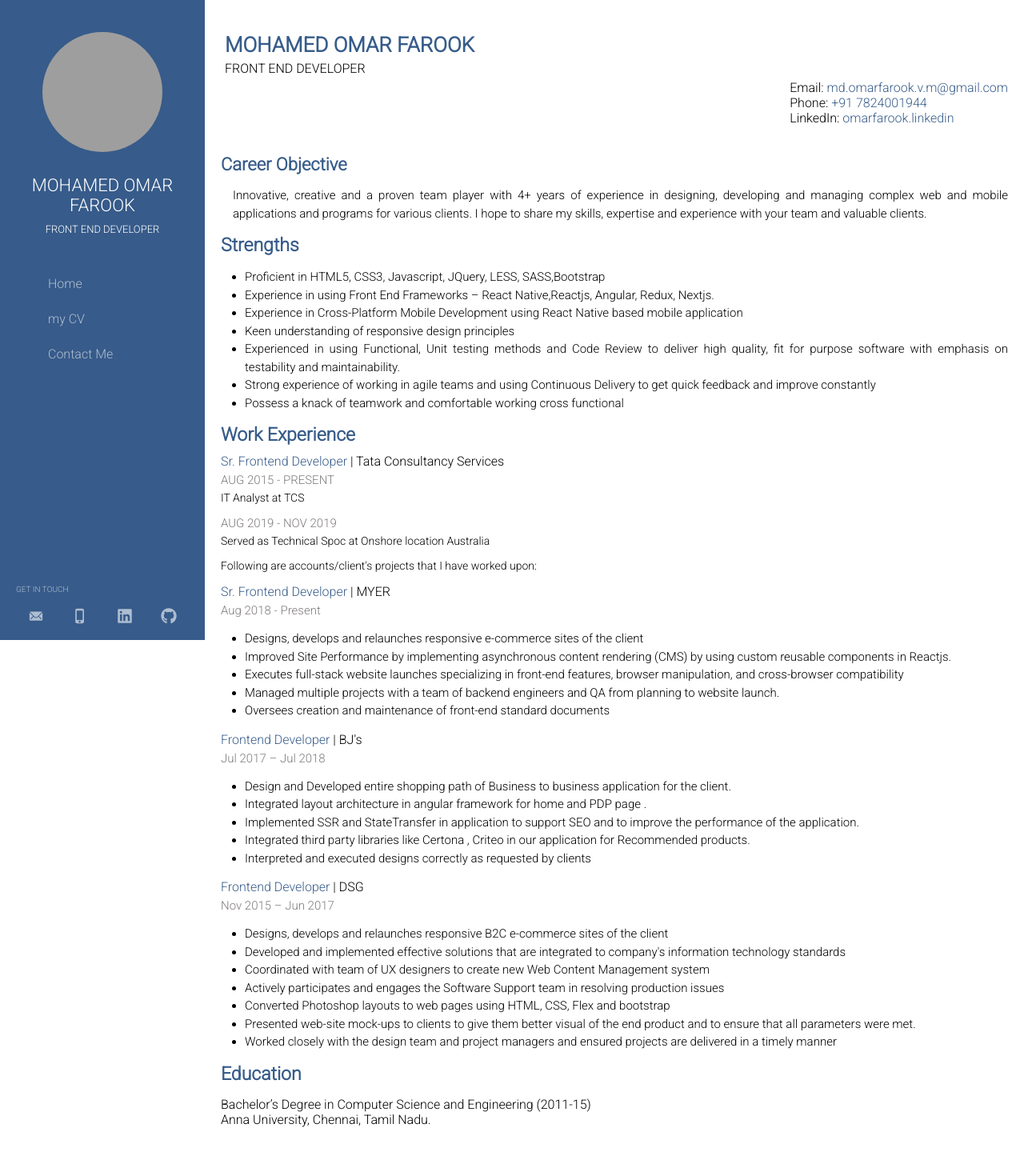
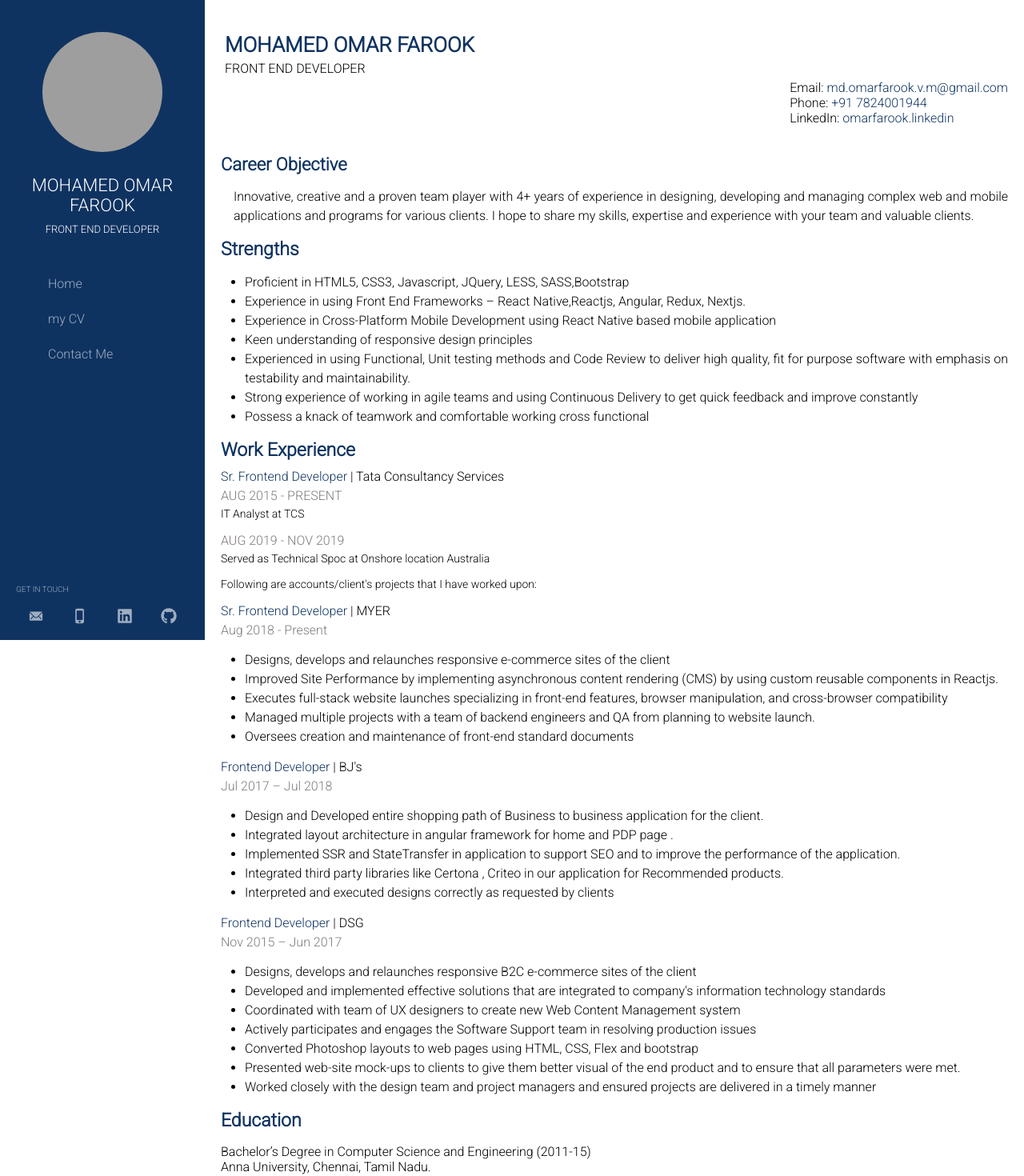
Before and after one commit to omarfarook/profile, a Next.js app: page /mycv in a window 1280 px wide. Shown: the top 1470 px of the page at 80% size. Before the commit the page ends 1424 px from the top, so only its background shows below. Built offline with nearby package versions, Linux system fonts and the light colour scheme; grey boxes are pictures that could not be loaded.

Commit message:
mailer updated

```diff
--- a/components/contact-me/index.js
+++ b/components/contact-me/index.js
@@ -15,7 +15,7 @@ import {
 
 const ContactMe = () => (
     <styles.Contact_Container>
-        { /*<h2>Contact Me</h2>
+        <h2>Contact Me</h2>
         <span>I am available to be hired.</span>
         <address>
             <styles.Links>
@@ -24,7 +24,7 @@ const ContactMe = () => (
                 <li><span>LinkedIn: </span><a href={LINKEDIN_URL} target="_blank" rel="noopener noreferrer"><span><FaLinkedin size={20} /></span>{LINKEDIN_NAME}</a></li>
                 <li><span>Github:</span><a href={GITHUB_URL} target="_blank" rel="noopener noreferrer"><span><FaGithub size={20} /></span>{GITHUB_NAME}</a></li>
             </styles.Links>
-        </address> */}
+        </address>
         <Mailer />
     </styles.Contact_Container>
 )
--- a/components/mailer/index.js
+++ b/components/mailer/index.js
@@ -120,7 +120,7 @@ class Mailer extends Component {
                     <style.Label htmlFor="message">Message <span>*</span></style.Label>
                     <textarea
                         name="message"
-                        rows="10"
+                        rows="7"
                         id="message"
                         name="message"
                         value={message}
--- a/components/mailer/style.js
+++ b/components/mailer/style.js
@@ -3,7 +3,6 @@ import { FORMAL_WHITE, LIGHT_RED } from '../../constant/style'
 
 export const Form = styled.form `
   max-width: 450px;
-  margin: 0 auto;
   textarea {
     padding: 0px 5px;
     font-size: 15px;
--- a/components/my-cv/style.js
+++ b/components/my-cv/style.js
@@ -47,7 +47,7 @@ export const Personal_Info = styled.section `
 
 export const Duration = styled.span `
     color: rgb(128, 123, 123) !important;
-    font-size: 15px;
+    font-size: 16px;
     margin: 5px 0;
     display: block;
 `
@@ -70,9 +70,9 @@ export const Links = styled.ul `
 `
 export const Objective_Content = styled.section `
     p {
-        font-size: 15px;
+        font-size: 16px;
         line-height: 1.5;
-        padding-left: 15px;
+        padding-left: 16px;
         text-align: justify;
     }
     h1 {
@@ -80,12 +80,12 @@ export const Objective_Content = styled.section `
         font-size: 22px;
         margin: 0;
         ul {
-            font-size: 15px;
+            font-size: 16px;
             line-height: 1.5;
             padding-left: 30px;
             text-align: justify;
             @media only screen and (max-width: 768px) {
-                padding-left: 15px;
+                padding-left: 16px;
             }
         }
     }
@@ -97,7 +97,7 @@ export const Title = styled.section `
 
 export const Role = styled.div `
     margin: 0;
-    font-size: 15px;
+    font-size: 16px;
 `
 
 export const Experience_Content = styled.section `
@@ -111,7 +111,7 @@ export const Experience_Content = styled.section `
     p {
         margin: 0;
         font-size: 14px;
-        margin-bottom: 15px;
+        margin-bottom: 16px;
         text-align: justify;
     }
     h1 {
@@ -120,12 +120,12 @@ export const Experience_Content = styled.section `
         margin: 0;
     }
     ul {
-        font-size: 15px;
+        font-size: 16px;
         line-height: 1.5;
         padding-left: 30px;
         text-align: justify;
         @media only screen and (max-width: 768px) {
-            padding-left: 15px;
+            padding-left: 16px;
         }
     }
 `
@@ -133,7 +133,7 @@ export const Education_Content = styled.section `
     div {
         display: flex;
         flex-direction: column;
-        margin: 15px 0px;
+        margin: 16px 0px;
         font-size: 16px;
     }
     h1 {
@@ -141,12 +141,12 @@ export const Education_Content = styled.section `
         font-size: 23px;
         margin: 0;
         ul {
-            font-size: 15px;
+            font-size: 16px;
             line-height: 1.5;
             padding-left: 30px;
             text-align: justify;
             @media only screen and (max-width: 768px) {
-                padding-left: 15px;
+                padding-left: 16px;
             }
         }
     }
@@ -158,12 +158,12 @@ export const Strength_Container = styled.section `
         margin: 0;
     }
     ul {
-        font-size: 15px;
+        font-size: 16px;
         line-height: 1.5;
         padding-left: 30px;
         text-align: justify;
         @media only screen and (max-width: 768px) {
-            padding-left: 15px;
+            padding-left: 16px;
         }
     }
 `
--- a/constant/style.js
+++ b/constant/style.js
@@ -1,4 +1,4 @@
 export const LIGHT_REDa = 'rgba(145,13,13,.8)'
-export const LIGHT_RED = 'rgba(5, 51, 109, 0.8)'
+export const LIGHT_RED = 'rgb(15, 51, 97)'
 export const FORMAL_WHITE = 'white'
 export const BG_GRADIENT = 'linear-gradient(to top, #dfe9f3 0%, white 100%)'
```
